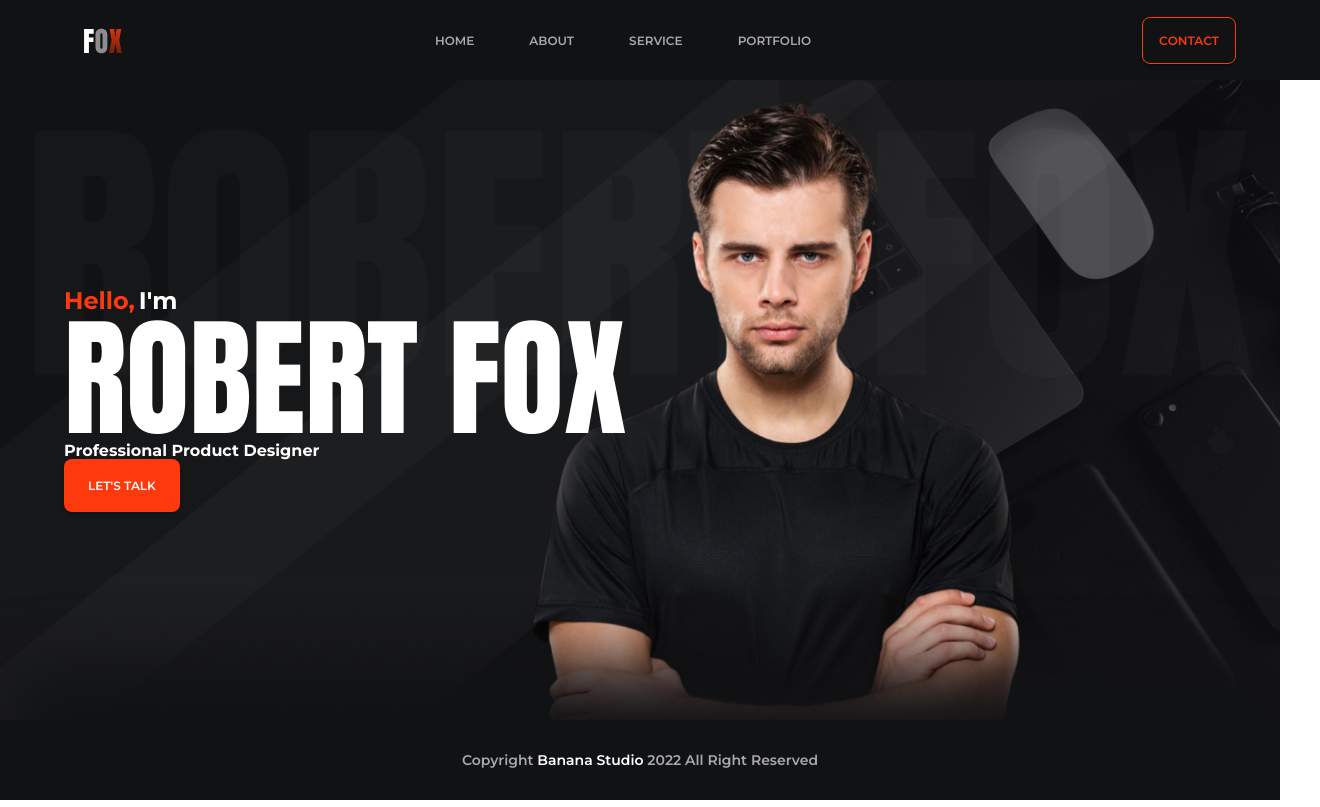
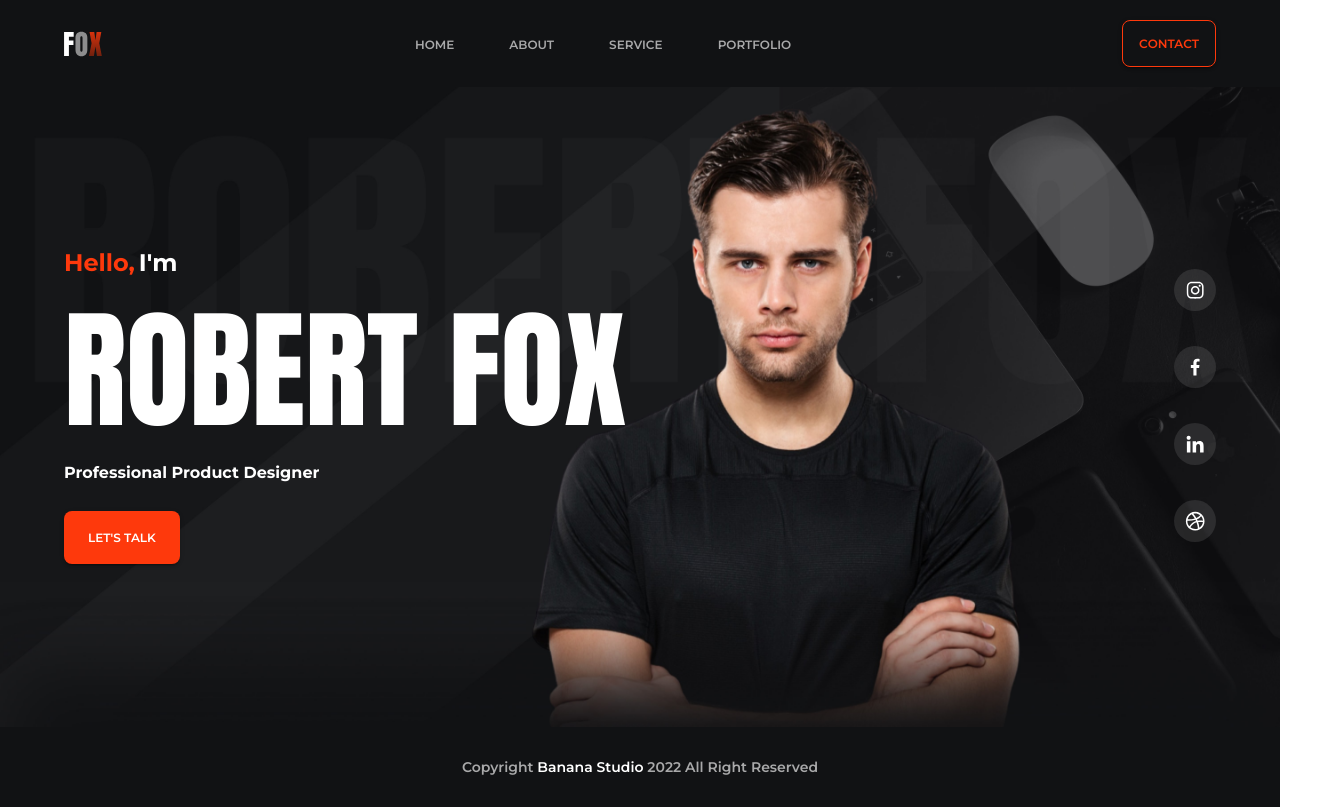
Before and after one commit to 89811421793/classcomponents, a React (Vite) app: page / in a window 1280 px wide. Shown: the whole page, 1320 px wide, since content can reach past the window. Built offline with nearby package versions, Linux system fonts and the light colour scheme.

Commit message:
Вид Hero Section

```diff
--- /dev/null
+++ b/src/components/Socials.tsx
@@ -0,0 +1,55 @@
+import { Component } from "react";
+import { styled } from "@mui/material/styles";
+import { Icon } from "./Icon";
+
+interface SocialsProps {
+  spacing?: string;
+  flexDirection?: "column" | "row";
+}
+
+// Стилизация списка
+const StyledList = styled("ul")<{
+  spacing: string;
+  flexDirection: "column" | "row";
+}>(({ spacing, flexDirection }) => ({
+  padding: 0,
+  margin: 0,
+  display: "flex",
+  flexDirection: flexDirection,
+  gap: spacing,
+  alignItems: "center",
+}));
+
+// Стилизация элемента списка
+const StyledListItem = styled("li")({
+  padding: 0,
+  margin: 0,
+  width: "auto",
+  height: "auto",
+});
+
+export class Socials extends Component<SocialsProps> {
+  render() {
+    const spacing = this.props.spacing ?? "32px";
+    const flexDirection = this.props.flexDirection ?? "column";
+
+    const socialLinks = [
+      { iconId: "instagram" },
+      { iconId: "facebook" },
+      { iconId: "linkedin" },
+      { iconId: "dribble" },
+    ];
+
+    return (
+      <StyledList spacing={spacing} flexDirection={flexDirection}>
+        {socialLinks.map((link) => (
+          <StyledListItem key={link.iconId}>
+            <a href="#" target="_blank" rel="noopener noreferrer">
+              <Icon iconId={link.iconId} width="42" height="42" />
+            </a>
+          </StyledListItem>
+        ))}
+      </StyledList>
+    );
+  }
+}
--- a/src/components/layout/Header.tsx
+++ b/src/components/layout/Header.tsx
@@ -2,8 +2,7 @@ import React from "react";
 import { Menu } from "../menu/Menu";
 import { Button, Container, Box } from "@mui/material";
 import { Logo } from "../Logo";
-import { Theme } from '@mui/material/styles';
-
+import { Theme } from "@mui/material/styles";
 
 const items = ["home", "about", "service", "portfolio"];
 
@@ -15,7 +14,6 @@ export class Header extends React.Component {
         sx={{
           padding: "10px 20px",
           backgroundColor: (theme) => theme.palette.primary.main,
-          width: "100%",
         }}
       >
         <Container
@@ -23,8 +21,11 @@ export class Header extends React.Component {
             display: "flex",
             justifyContent: "space-between",
             alignItems: "center",
-            height: "60px",
+            minHeight: "100%",
             padding: "10px 20px",
+            margin: "0 auto",
+            width: "100%",
+            maxWidth: "1140px",
           }}
         >
           <Box
@@ -41,16 +42,17 @@ export class Header extends React.Component {
             variant="contained"
             sx={{
               flex: "0 0 auto",
-              border: (theme: Theme) => `1px solid ${theme.palette.accent.main}`,
-              color: theme => theme.palette.accent.main, // Цвет текста
+              border: (theme: Theme) =>
+                `1px solid ${theme.palette.accent.main}`,
+              color: (theme) => theme.palette.accent.main, // Цвет текста
               padding: "12px 16px", // Паддинг
-              backgroundColor: theme => theme.palette.primary.main, // Цвет фона такой же как у header
-              fontFamily: 'Montserrat', // Шрифт
-              fontSize: '12px', // Размер шрифта
+              backgroundColor: (theme) => theme.palette.primary.main, // Цвет фона такой же как у header
+              fontFamily: "Montserrat", // Шрифт
+              fontSize: "12px", // Размер шрифта
               fontWeight: 600, // Жирность шрифта
-              '&:hover': {
-                backgroundColor: theme => theme.palette.primary.main, // Цвет фона при наведении
-              }
+              "&:hover": {
+                backgroundColor: (theme) => theme.palette.primary.main, // Цвет фона при наведении
+              },
             }}
           >
             Contact
--- a/src/pages/homepage/sections/Hero.tsx
+++ b/src/pages/homepage/sections/Hero.tsx
@@ -1,19 +1,31 @@
 import { Component } from "react";
 import { Box, Container, Button, styled } from "@mui/material";
 import heroBackground from "../../../assets/images/hero_background.jpg";
+import { Socials } from "../../../components/Socials";
 
 // Стили для контейнера
 const StyledContainer = styled(Container)({
   display: "flex",
+  justifyContent: "space-between",
+  alignItems: "center",
+  minHeight: "100%",
+  color: "#fff",
+  maxWidth: "1140px",
+  width: "100%",
+  padding: 0,
+});
+
+// Стили для обертки содержимого
+const ContentWrapper = styled("div")({
+  display: "flex",
   flexDirection: "column",
-  justifyContent: "center",
   alignItems: "flex-start",
   height: "100%",
-  color: "#fff",
+  gap: "30px",
 });
 
 // Стили для первой строки текста
-const HelloText = styled('span')(({ theme }) => ({
+const HelloText = styled("span")(({ theme }) => ({
   fontFamily: "Montserrat",
   fontSize: "24px",
   fontWeight: 700,
@@ -21,7 +33,7 @@ const HelloText = styled('span')(({ theme }) => ({
 }));
 
 // Стили для обычного span
-const ImText = styled('span')({
+const ImText = styled("span")({
   fontFamily: "Montserrat",
   fontSize: "24px",
   fontWeight: 700,
@@ -30,7 +42,7 @@ const ImText = styled('span')({
 });
 
 // Стили для имени
-const NameText = styled('span')({
+const NameText = styled("span")({
   fontFamily: "Anton",
   fontSize: "130px",
   fontWeight: 400,
@@ -38,7 +50,7 @@ const NameText = styled('span')({
 });
 
 // Стили для описания
-const DescriptionText = styled('p')({
+const DescriptionText = styled("p")({
   fontFamily: "Montserrat",
   fontSize: "16px",
   fontWeight: 700,
@@ -54,7 +66,7 @@ const StyledButton = styled(Button)(({ theme }) => ({
   fontFamily: "Montserrat",
   fontSize: "12px",
   fontWeight: 600,
-  '&:hover': {
+  "&:hover": {
     backgroundColor: theme.palette.accent.main,
   },
 }));
@@ -73,13 +85,16 @@ export class Hero extends Component {
     return (
       <StyledBox>
         <StyledContainer>
-          <span style={{ display: 'flex', alignItems: 'center' }}>
+          <ContentWrapper>
+            <span style={{ display: "flex", alignItems: "center" }}>
               <HelloText>Hello, </HelloText>
               <ImText>I'm</ImText>
             </span>
             <NameText> ROBERT FOX</NameText>
             <DescriptionText>Professional Product Designer</DescriptionText>
             <StyledButton variant="contained">Let's Talk</StyledButton>
+          </ContentWrapper>
+          <Socials />
         </StyledContainer>
       </StyledBox>
     );
```
Lines whose indentation alone changed are shown as unchanged.
